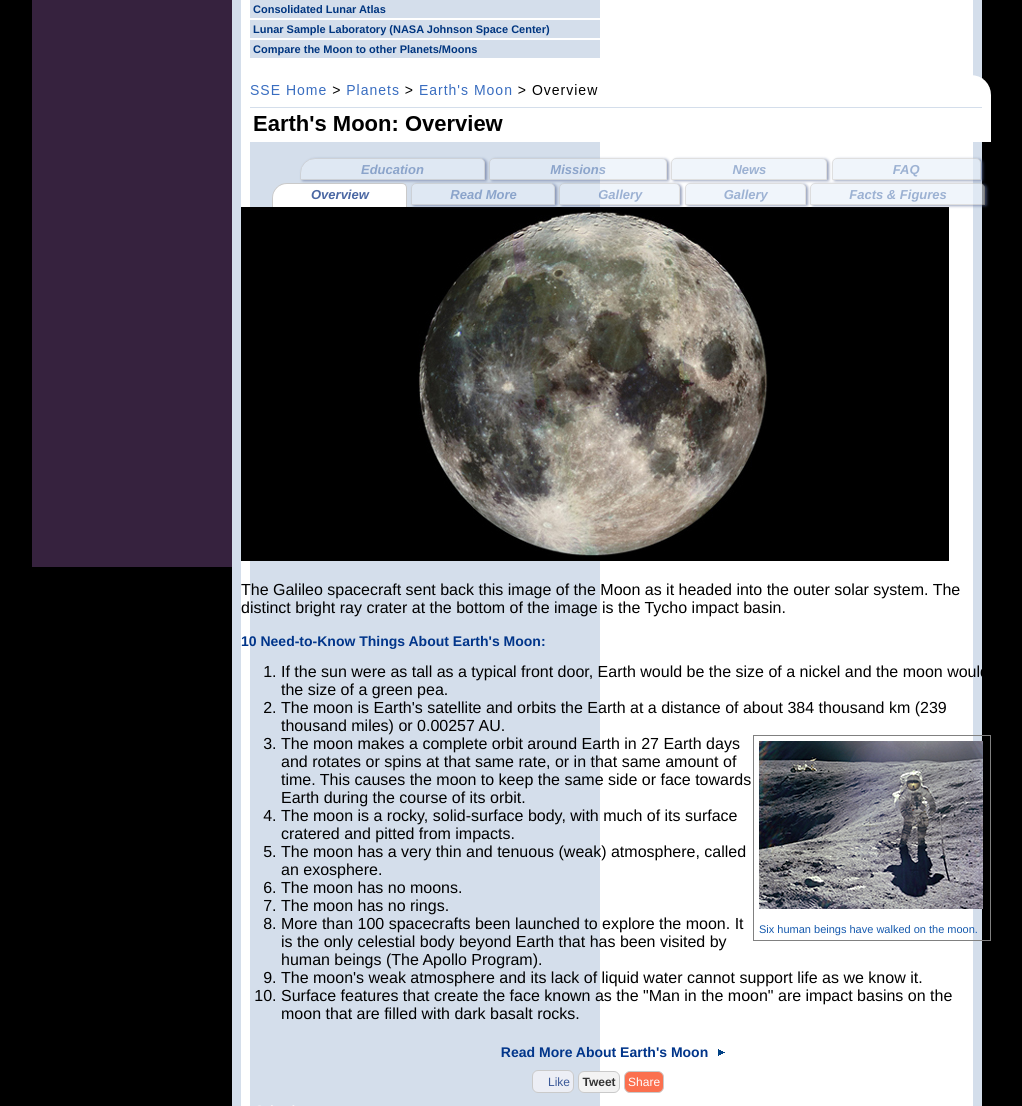
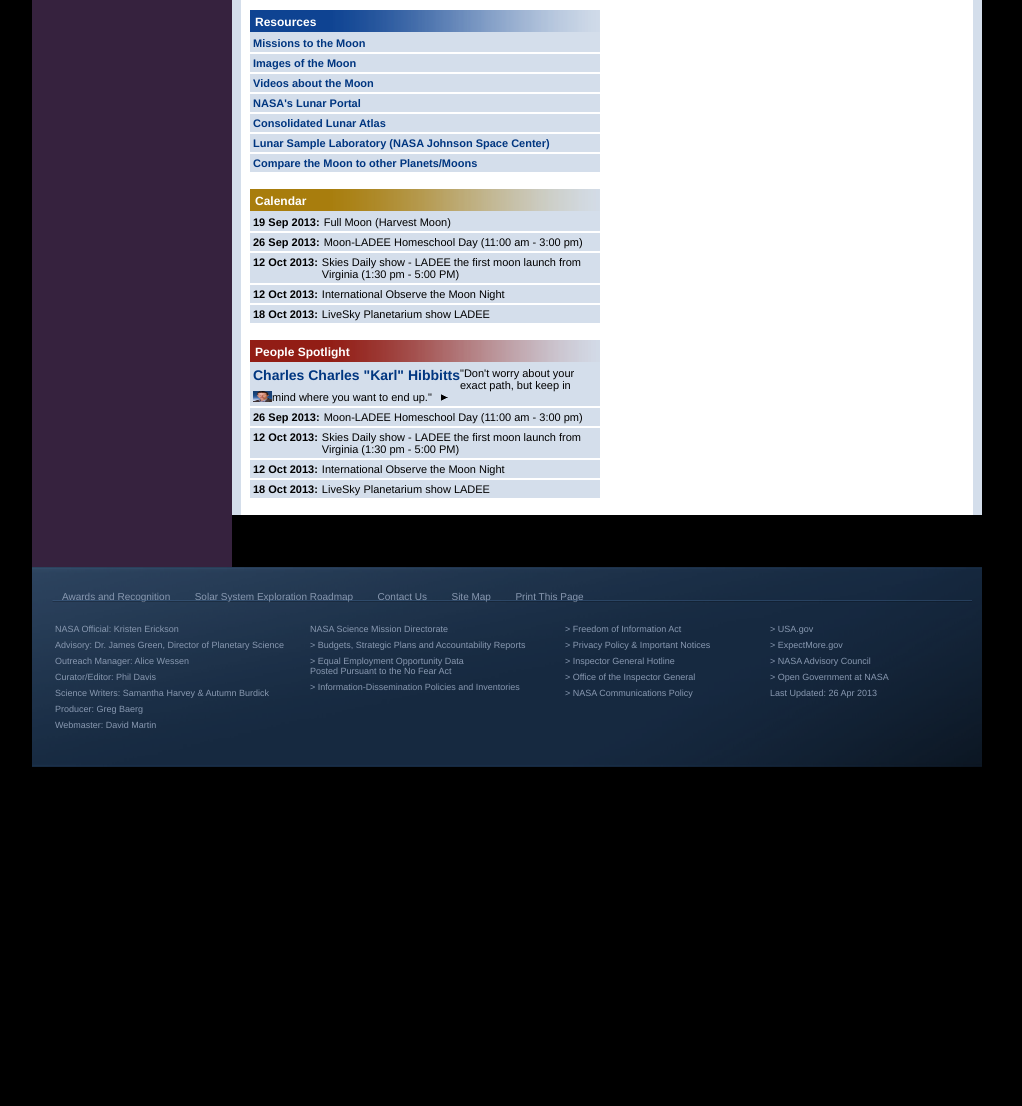
Before and after one commit to peoplespete/moon, a plain HTML site: page index.html in a window 1280 px wide. Shown: the part 1355-2461 px from the top of the page, without its empty margins (133-1155 px from the left). After the commit the page ends 2122 px from the top, so only its background shows below. Drawn offline with Linux system fonts and the light colour scheme.

Commit message:
html updates

```diff
--- a/index.html
+++ b/index.html
@@ -49,11 +49,27 @@
       <img src="images/webby-bug-double.png" width="170">
     </nav>
     <div id="mainbody">
+
+
     <section id="overview">
       <p><a href="#">SSE Home</a>   >   <a href="#">Planets</a>   >   <a href="#">Earth's Moon</a>  >   Overview</p>
       <h2>Earth's Moon: Overview</h2>
     </section>
     <section id="moonarticle">
+      <ul id="secondrow">
+        <li id="lefttab"><a href="#">Education</a></li>
+        <li><a href="#">Missions</a></li>
+        <li><a href="#">News</a></li>
+        <li><a href="#">FAQ</a></li>
+      </ul>
+      <ul id="firstrow">
+        <li id="overviewtab">Overview</li>
+        <li><a href="#">Read More</a></li>
+        <li><a href="#">Gallery</a></li>
+        <li><a href="#">Gallery</a></li>
+        <li><a href="#">Facts & Figures</a></li>
+      </ul>
+      <div class="clear"></div>
       <div>
         <article>
           <img src="images/Moon.jpg">
@@ -79,11 +95,14 @@
           </ol>
           <div class="clear"></div>
           <p class="subtitle" id="readmore">Read More About Earth's Moon <img src="images/arrow2-transparent-blue.png" alt="Read More About the Moon"></p>
+          <ul id="social">
+            <li id="facebook"><img src="images/tbhIfdAHjXE.png">Like</li>
+            <li id="twitter">Tweet</li>
+            <li id="share">Share</li>
+          </ul>
         </article>
       </div>
     </section>
-
-
       <section id="wrap">
        <img src="images/lunarportal_banner4.jpg">
        <ul>
@@ -140,58 +159,7 @@
      </li>
    </ul>
 
-    <section id="overview">
-      <p><a href="#">SSE Home</a>   >   <a href="#">Planets</a>   >   <a href="#">Earth's Moon</a>  >   Overview</p>
-      <h2>Earth's Moon: Overview</h2>
-    </section>
-    <section id="moonarticle">
-      <ul id="secondrow">
-        <li id="lefttab"><a href="#">Education</a></li>
-        <li><a href="#">Missions</a></li>
-        <li><a href="#">News</a></li>
-        <li><a href="#">FAQ</a></li>
-      </ul>
-      <ul id="firstrow">
-        <li id="overviewtab">Overview</li>
-        <li><a href="#">Read More</a></li>
-        <li><a href="#">Gallery</a></li>
-        <li><a href="#">Gallery</a></li>
-        <li><a href="#">Facts & Figures</a></li>
-      </ul>
-      <div class="clear"></div>
-      <div>
-        <article>
-          <img src="images/Moon.jpg">
-          <p>The Galileo spacecraft sent back this image of the Moon as it headed into the outer solar system. The distinct bright ray crater at the bottom of the image is the Tycho impact basin.</p>
-        </article>
-        <article>
-          <p class="subtitle">10 Need-to-Know Things About Earth's Moon:</p>
-          <ol>
-            <li>If the sun were as tall as a typical front door, Earth would be the size of a nickel and the moon would the size of a green pea.</li>
-            <li>The moon is Earth's satellite and orbits the Earth at a distance of about 384 thousand km (239 thousand miles) or 0.00257 AU.</li>
-            <article>
-              <img src="images/174291main_mp.jpg">
-              <p>Six human beings have walked on the moon.</p>
-            </article>
-            <li>The moon makes a complete orbit around Earth in 27 Earth days and rotates or spins at that same rate, or in that same amount of time. This causes the moon to keep the same side or face towards Earth during the course of its orbit.</li>
-            <li>The moon is a rocky, solid-surface body, with much of its surface cratered and pitted from impacts.</li>
-            <li>The moon has a very thin and tenuous (weak) atmosphere, called an exosphere.</li>
-            <li>The moon has no moons.</li>
-            <li>The moon has no rings.</li>
-            <li>More than 100 spacecrafts been launched to explore the moon. It is the only celestial body beyond Earth that has been visited by human beings (The Apollo Program).</li>
-            <li>The moon's weak atmosphere and its lack of liquid water cannot support life as we know it.</li>
-            <li>Surface features that create the face known as the "Man in the moon" are impact basins on the moon that are filled with dark basalt rocks.</li>
-          </ol>
-          <div class="clear"></div>
-          <p class="subtitle" id="readmore">Read More About Earth's Moon <img src="images/arrow2-transparent-blue.png" alt="Read More About the Moon"></p>
-          <ul id="social">
-            <li id="facebook"><img src="images/tbhIfdAHjXE.png">Like</li>
-            <li id="twitter">Tweet</li>
-            <li id="share">Share</li>
-          </ul>
-        </article>
-      </div>
-    </section>
+
 
 
 
```
Lines whose indentation alone changed are shown as unchanged.
